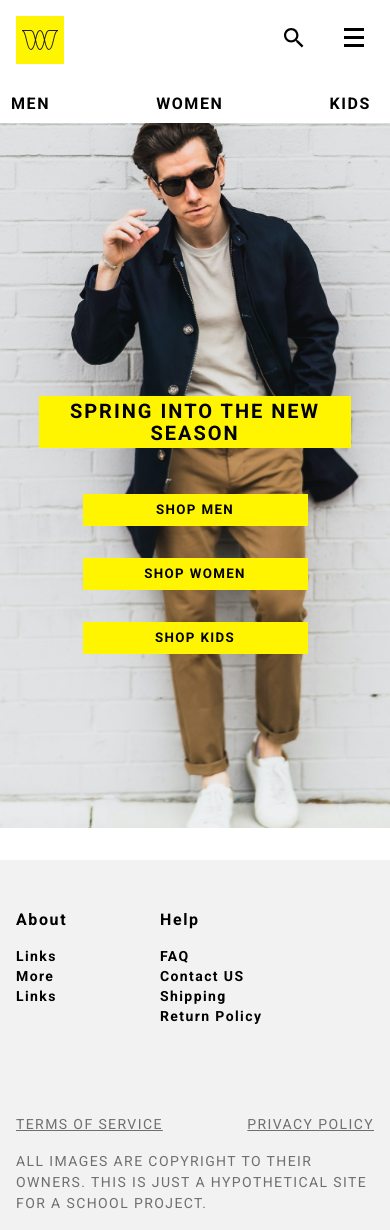
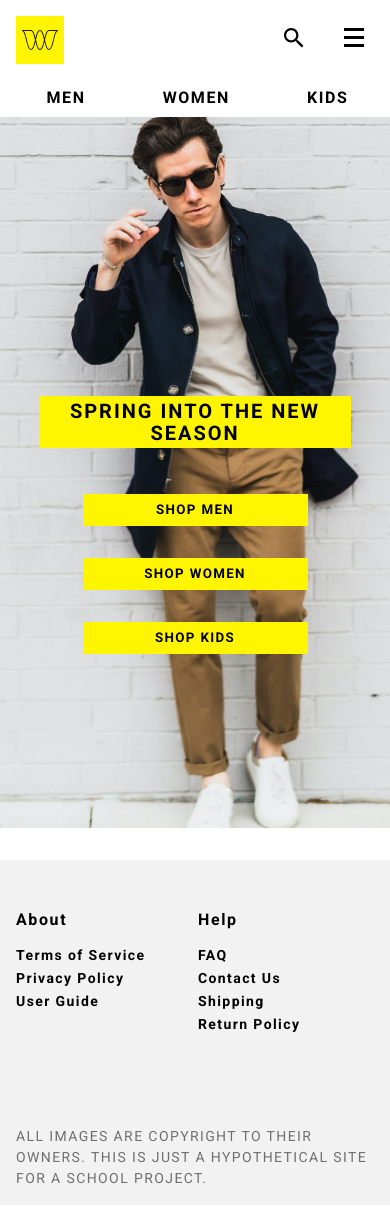
Before and after one commit to AaronE314/CP476-Final-Project, a Next.js app: page / in a window 390 px wide. After the commit the page ends 1205 px from the top, so only its background shows below. Built offline with nearby package versions, Linux system fonts and the light colour scheme; no server answers; grey boxes are pictures that could not be loaded.

Commit message:
styling fixes for responsive components

```diff
--- a/components/Footer.jsx
+++ b/components/Footer.jsx
@@ -10,24 +10,23 @@ export class Footer extends React.Component {
             <div className={styles.linksWrapper}>
                 <div className={styles.aboutCol}>
                     <div className={styles.titles}><a >About</a><br/></div>
-
-                    <a href="#">Links</a><br/>
-                    <a href="#">More Links </a>
+                    <ul>
+                        <li><a href="#">Terms of Service</a></li>
+                        <li><a href="#">Privacy Policy</a></li>
+                        <li><a href="#">User Guide</a></li>
+                    </ul>
                 </div>
                 <div className={styles.helpCol}>
                     <div className = {styles.titles}><a  href="#">Help</a><br/></div>
-
-                    <a href="#">FAQ</a><br/>
-                    <a href="#">Contact US</a><br/>
-                    <a href="#">Shipping</a><br/>
-                    <a href="#">Return Policy</a><br/>
+                    <ul>
+                        <li><a href="#">FAQ</a></li>
+                        <li><a href="#">Contact Us</a></li>
+                        <li><a href="#">Shipping</a></li>
+                        <li><a href="#">Return Policy</a></li>
+                    </ul>
                 </div>
             </div>
             <div className={styles.bottomLinkWrapper}>
-                <div className={styles.bottomLinks}>
-                    <a className={styles.tos} href="#">Terms Of Service</a>
-                    <a className={styles.privacyPol} href="#">Privacy Policy</a>
-                </div>
                 <a className={styles.copyright} href="#">All Images are copyright to their owners. This is just a hypothetical site For a School Project.</a>
             </div>
         </div>;
--- a/css/Footer.module.css
+++ b/css/Footer.module.css
@@ -13,7 +13,7 @@
   display: flex;
 }
 .aboutCol {
-  width: 72px;
+  width: 150px;
 
   font-family: "Open Sans";
   font-style: normal;
@@ -29,8 +29,19 @@
   font-size: 14px;
   line-height: 19px;
   width: 110px;
-  margin: 48px 0px 0px 72px;
+  margin: 48px 0px 0px 64px;
 }
+
+.aboutCol ul, .helpCol ul {
+  list-style: none;
+  margin: 0;
+  padding: 0;
+}
+
+.aboutCol ul li, .helpCol ul li {
+  padding-bottom: 4px;
+}
+
 .titles {
   margin-bottom: 16px;
   font-family: "Open Sans";
@@ -65,16 +76,8 @@
 }
 
 .bottomLinkWrapper {
-  display: flex;
-  flex-direction: row-reverse;
-  justify-content: space-between;
   padding: 16px;
   margin: 72px 16px 0 16px;
-}
-
-.bottomLinks {
-  display: flex;
-  justify-content: space-between;
 }
 
 
@@ -99,14 +102,12 @@
         margin-left: 16px;
     }
 
-    .bottomLinkWrapper {
-      flex-direction: column;
-      margin: 72px 0 0 0;
+    .helpCol {
+      margin: 48px 0px 0px 32px;
     }
 
-    .bottomLinks {
-      margin-bottom: 16px;
-      justify-content: space-between;
+    .bottomLinkWrapper {
+      margin: 72px 0 0 0;
     }
 
     .tos, .privacyPol {
--- a/css/Overlay.module.css
+++ b/css/Overlay.module.css
@@ -40,9 +40,14 @@
     .overlay {
         --overlayOffset: 11px;
         position: absolute;
-        top: 122px;
+        top: 116px;
         left: 0px;
         padding-left: var(--overlayOffset);
+        padding-top: 8px;
+    }
+
+    .title {
+        margin-right: 32px;
     }
 
 }
--- a/css/TopNav.module.css
+++ b/css/TopNav.module.css
@@ -376,15 +376,17 @@
         position: absolute;
         top: 64px;
         padding: 0;
-        padding-left: 11px;
+        padding-left: 16px;
         padding-bottom: 10px;
         background: white;
         width: calc(100% - 11px);
-        justify-content: space-between;
+        justify-content: space-around;
+
     }
 
     .topNav nav a {
-        padding-right: 19px;
+        padding-right: 16px;
+        padding-top: 8px;
     }
 
     .logo {
--- a/pages/cart.js
+++ b/pages/cart.js
@@ -123,7 +123,6 @@ export class Cart extends React.Component {
                             <p>Taxes & Shipping calculated at next step</p>
                         </div>
                         <button onClick={this.checkout} className="checkoutBtn">CHECKOUT</button>
-                        <p>Read more about how to return an item <a href="#">here</a></p>
                         <p>Standard home delivery CAD $20 / Delivery in 5-7 business days<br/>
                         Free delivery on orders over CAD $200 before shipping & taxes</p>
                     </div>
--- a/pages/categories.js
+++ b/pages/categories.js
@@ -417,7 +417,7 @@ export class Categories extends React.Component {
 
                 .sortBy {
                     position: relative;
-                    margin: 24px 0;
+                    margin: 8px 0 24px 0;
                 }
 
                 .sortBy label {
--- a/pages/productDetail.js
+++ b/pages/productDetail.js
@@ -163,7 +163,6 @@ export class ProductDetail extends React.Component {
                             })}
                         </div>
                         <br/>
-                        <a href="#">WHAT SIZE DO I WANT?</a>
                     </div>
 
                     <div className="buttons">
```
Also changed, not shown: css/CartProduct.module.css (+7 -4 lines), css/CheckoutProduct.module.css (+9 -13 lines).
